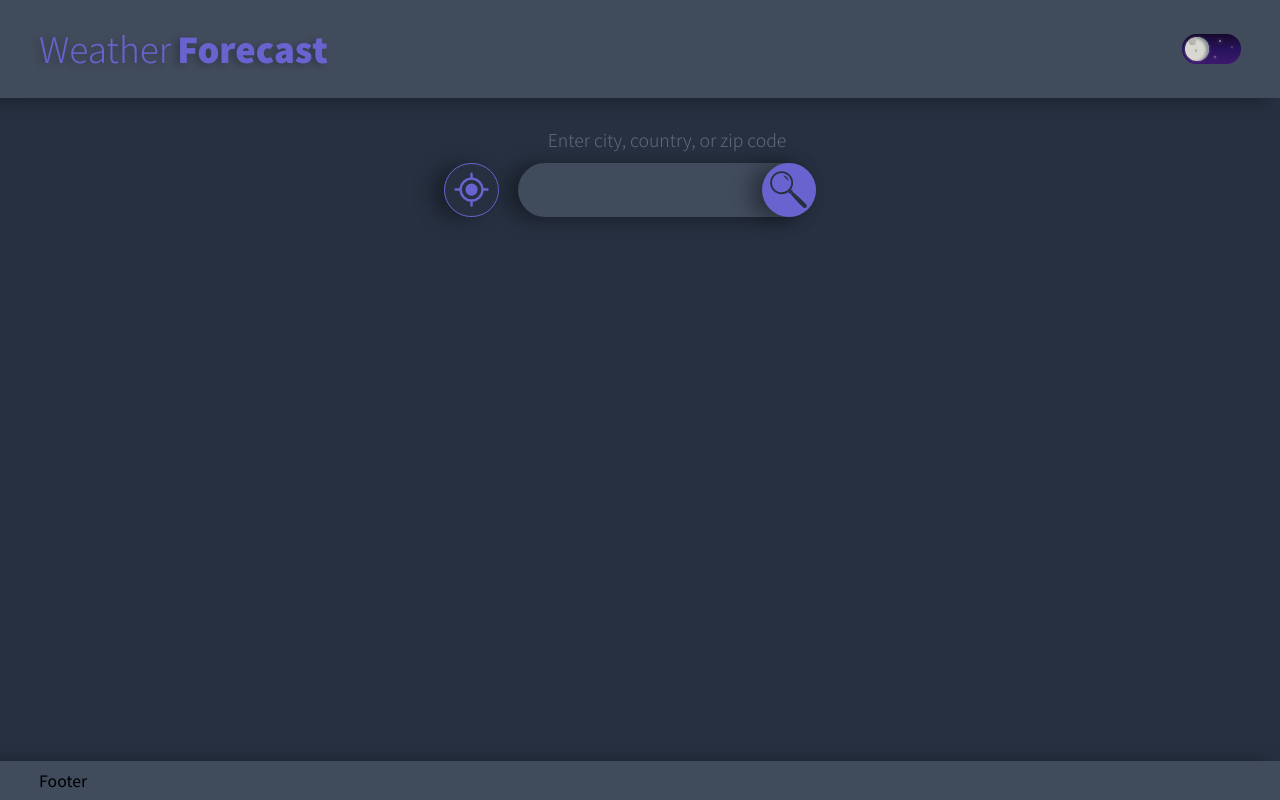
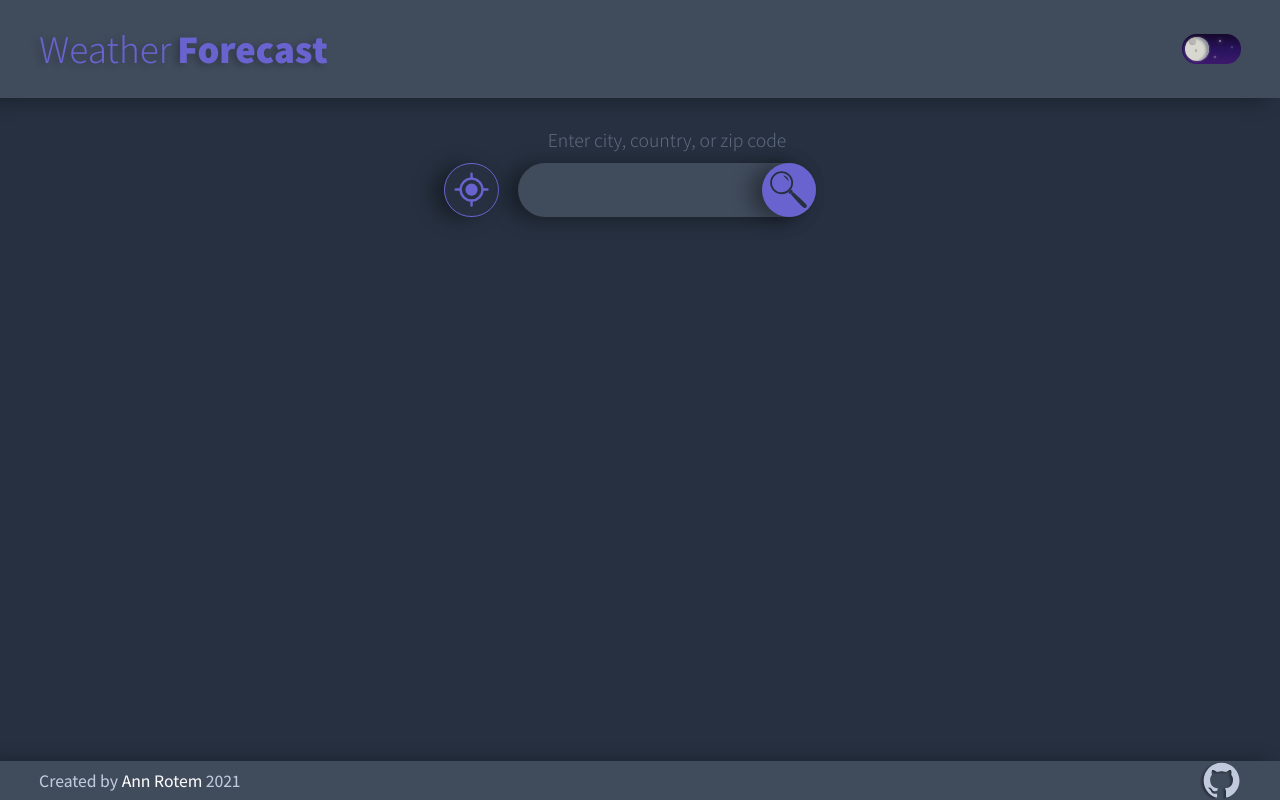
Before and after one commit to ann-rotem/weather-forecast, a React (Create React App) app: page / in a window 1280 px wide. Built offline with nearby package versions, Linux system fonts and the light colour scheme.

Commit message:
refactor: add footer content

```diff
--- a/src/components/Footer/Footer.js
+++ b/src/components/Footer/Footer.js
@@ -1,10 +1,18 @@
 import React from "react";
 import * as S from "./Footer.style";
+import { GithubIcon } from "components/Icon";
 
 const Footer = () => {
 	return (
 		<S.Footer>
-			<p>Footer</p>
+			<S.Text>
+				Created by <span>Ann Rotem</span> 2021
+			</S.Text>
+			<S.Links>
+				<S.Link target="_blank" href="https://github.com/ann-rotem">
+					<GithubIcon size="lg" />
+				</S.Link>
+			</S.Links>
 		</S.Footer>
 	);
 };
```
